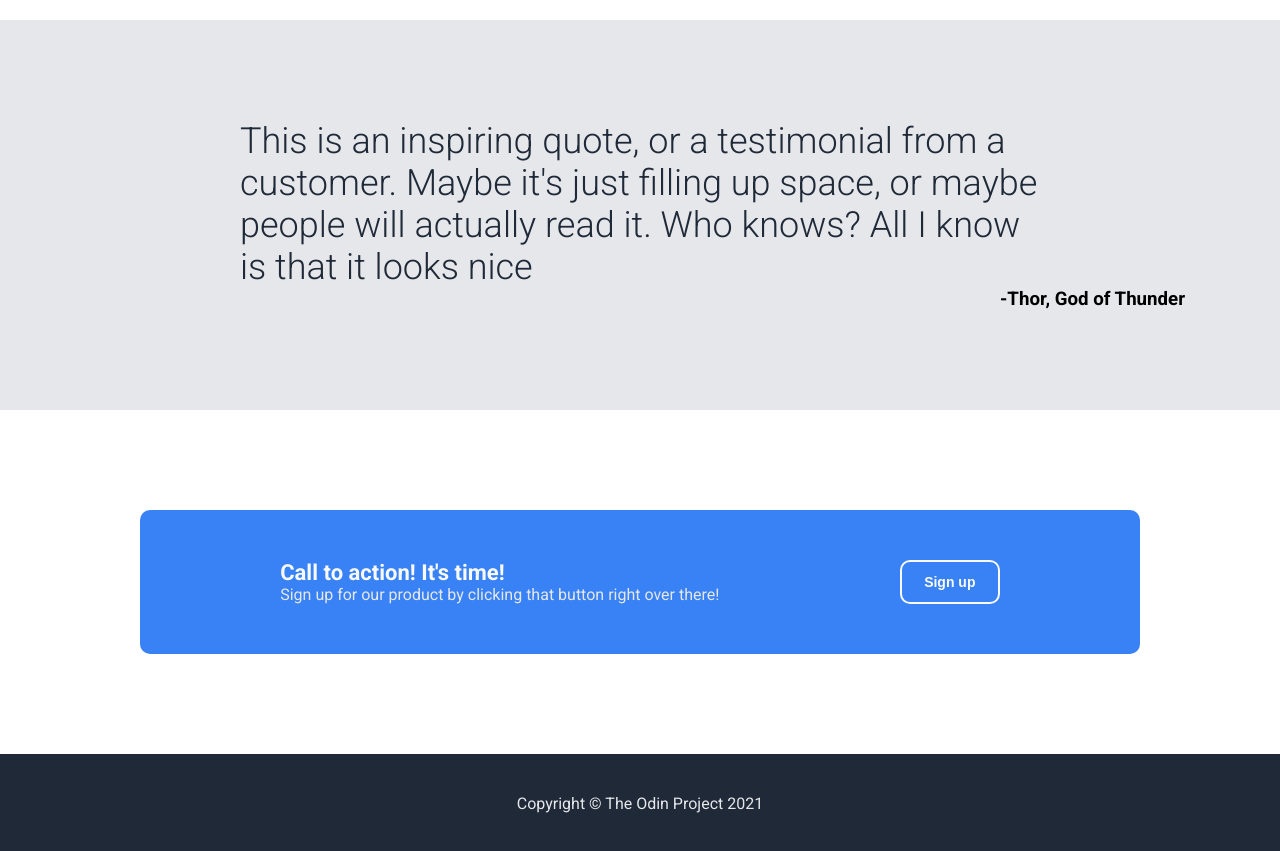
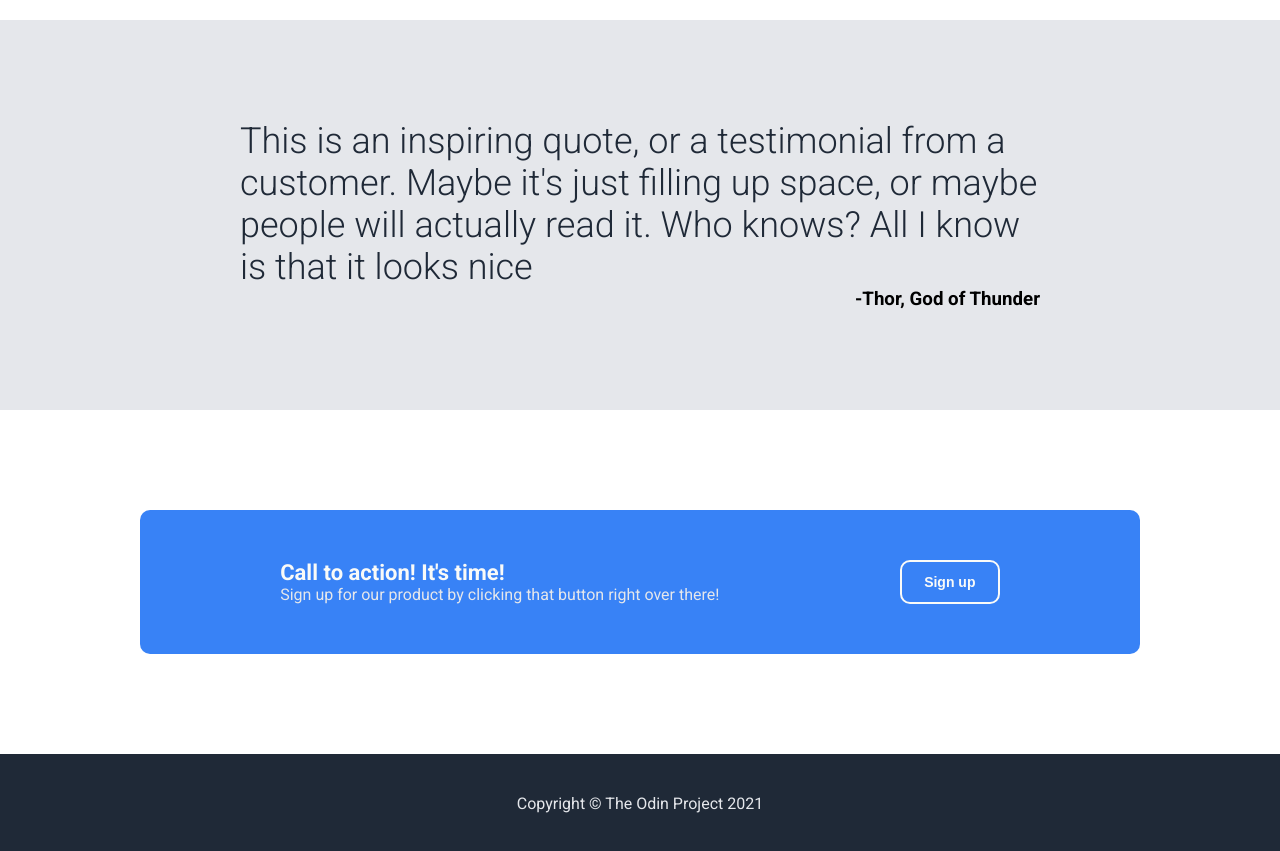
Before and after one commit to krslakdan/odin-landing-page, a plain HTML site: page index.html in a window 1280 px wide. Shown: the part 980-1831 px from the top of the page. Drawn offline with Linux system fonts and the light colour scheme; a web font is replaced by a local one.

Commit message:
Fix h3 in quotes section
Fixed alignment for header to be below paragraph and in line. Removed unnecessary margin

```diff
--- a/style.css
+++ b/style.css
@@ -50,16 +50,21 @@ body {
   padding: 100px 0;
 }
 
+.quote .container {
+  width: 800px;
+  margin: 0 auto;
+}
+
+.quote h3 {
+  text-align: right;
+}
+
 .quote p {
   font-size: 36px;
   color: #1f2937;
   font-weight: 300;
   width: 800px;
   margin: auto;
-}
-
-.quote h3 {
-  margin-left: 1000px;
 }
 
 .information {
```
